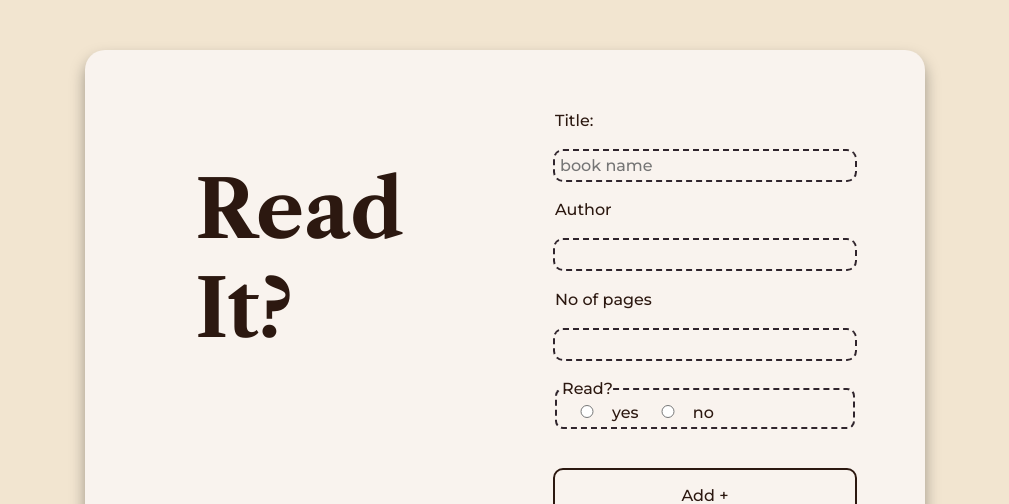
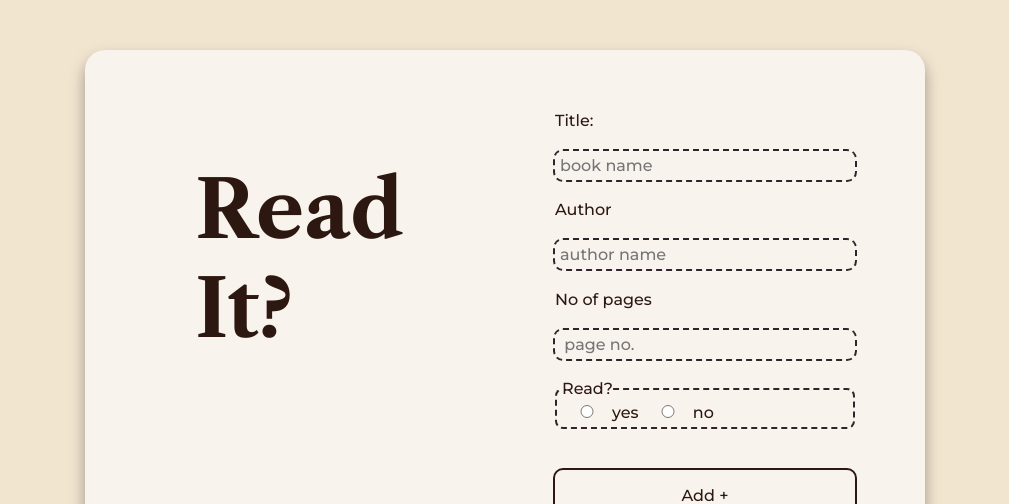
Before and after one commit to Rozrc25/book-rack, a plain HTML site: page index.html in a window 1280 px wide. Shown: the top 504 px of the page, without its empty margins (135-1144 px from the left). Drawn offline with nearby package versions, Linux system fonts and the light colour scheme.

Commit message:
Update index.html

```diff
--- a/index.html
+++ b/index.html
@@ -19,10 +19,10 @@
                     <input type="text" name="title" id="title" placeholder="book name">
 
                     <label for="author">Author</label>
-                    <input type="text" name="author" id="author">
+                    <input type="text" name="author" id="author" placeholder="author name">
 
                     <label for="pages">No of pages</label>
-                    <input type="number" min="0" name="pages" id="pages">
+                    <input type="number" min="0" name="pages" id="pages" placeholder=" page no.">
 
                     <fieldset>
                         <legend>Read?</legend>
```
